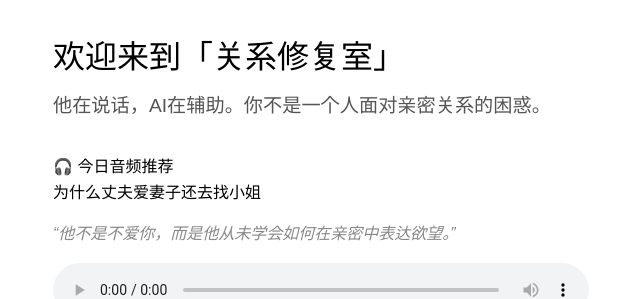
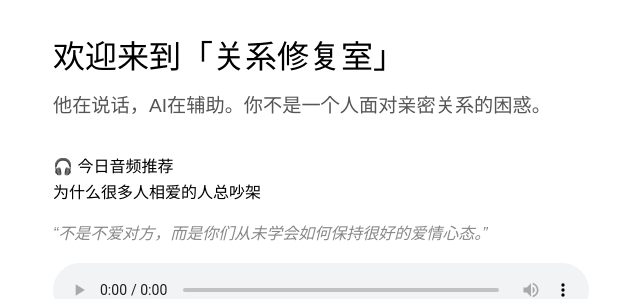
Before and after one commit to drrootBro/relationships, a React (Vite) app: page / in a window 1280 px wide. Shown: the top 299 px of the page, without its empty margins (319-959 px from the left). Built offline with nearby package versions, Linux system fonts and the light colour scheme; the HTML template or start-up script is replaced by a standard one.

Commit message:
Update Home.jsx

```diff
--- a/src/pages/Home.jsx
+++ b/src/pages/Home.jsx
@@ -11,9 +11,9 @@ export default function Home() {
 
       <section style={styles.section}>
         <h2>🎧 今日音频推荐</h2>
-        <p>为什么丈夫爱妻子还去找小姐</p>
+        <p>为什么很多人相爱的人总吵架</p>
         <blockquote style={styles.quote}>
-          “他不是不爱你，而是他从未学会如何在亲密中表达欲望。”
+          “不是不爱对方，而是你们从未学会如何保持很好的爱情心态。”
         </blockquote>
         <audio controls src="/audio/mindsetoflove.mp3" style={styles.audio} />
       </section>
```
